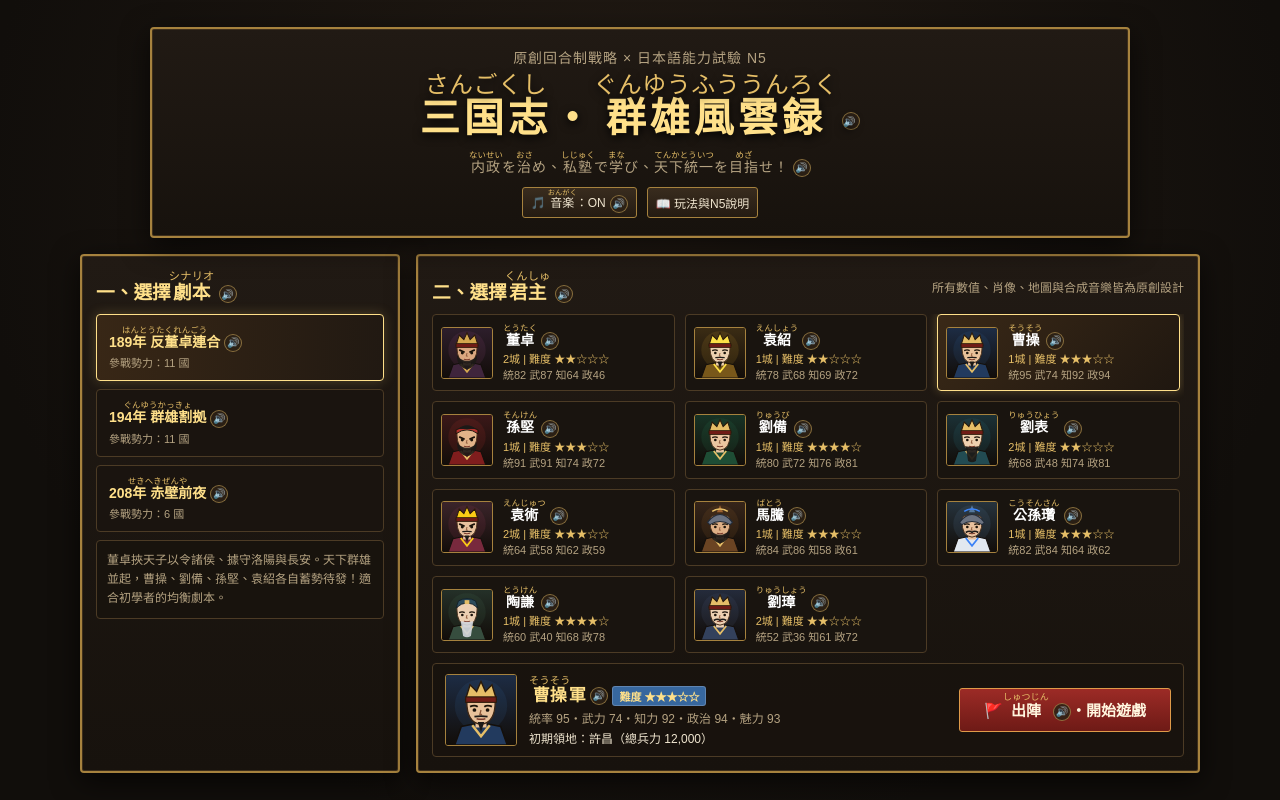
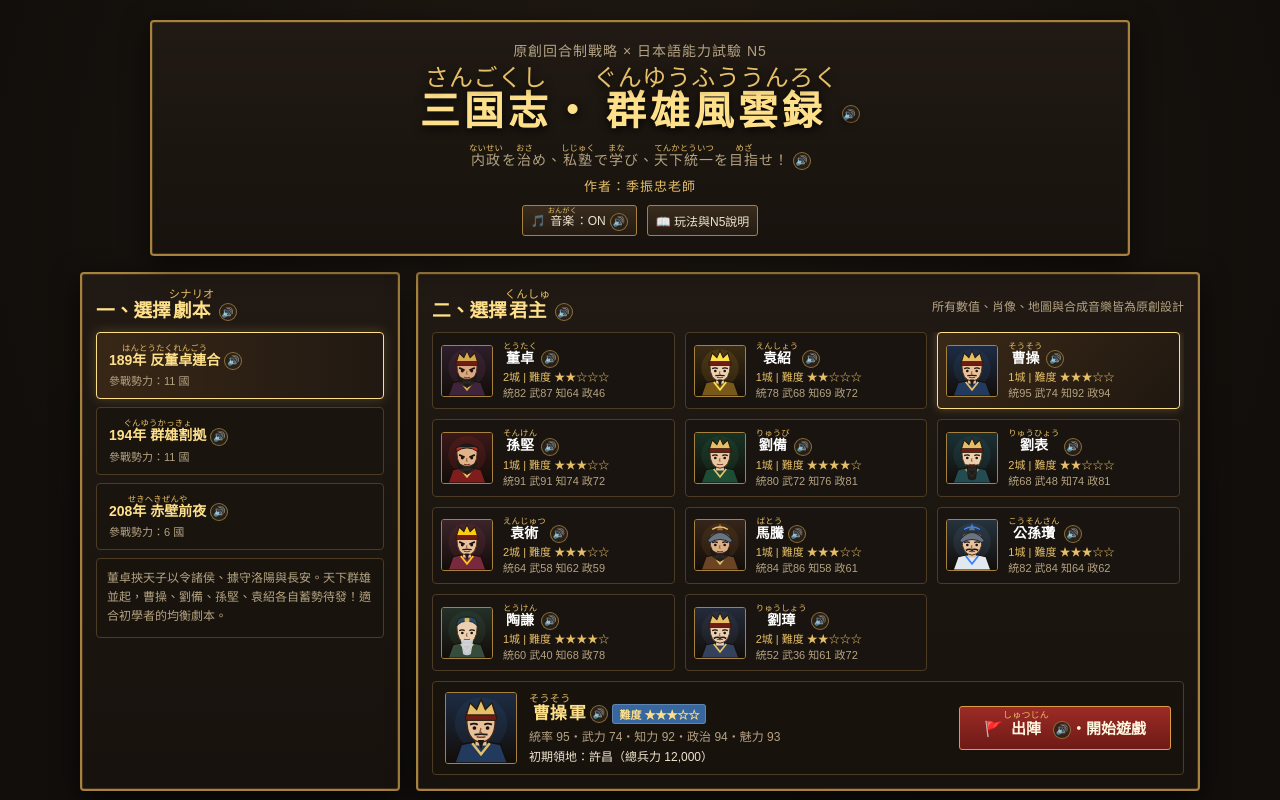
Before and after one commit to ryanjih1973-max/1126, a plain HTML site: page index.html in a window 1280 px wide. Drawn offline with Linux system fonts and the light colour scheme.

Commit message:
Add author info on title screen

```diff
--- a/index.html
+++ b/index.html
@@ -726,6 +726,9 @@ button:disabled {
       </h1>
       <div class="title-subtitle">
         <ruby>内政<rt>ないせい</rt></ruby>を<ruby>治<rt>おさ</rt></ruby>め、<ruby>私塾<rt>しじゅく</rt></ruby>で<ruby>学<rt>まな</rt></ruby>び、<ruby>天下統一<rt>てんかとういつ</rt></ruby>を<ruby>目指<rt>めざ</rt></ruby>せ！<span data-speak="ないせいをおさめ、しじゅくでまなび、てんかとういつをめざせ"></span>
+      </div>
+      <div style="margin-top:6px; font-size:13px; color:var(--gold); letter-spacing:1px;">
+        作者：季振忠老師
       </div>
       <div style="margin-top:10px; display:flex; justify-content:center; gap:10px; flex-wrap:wrap;">
         <button id="btn-title-bgm" class="btn-sm">🎵 <ruby>音楽<rt>おんがく</rt></ruby>：ON<span data-speak="おんがく"></span></button>
```
